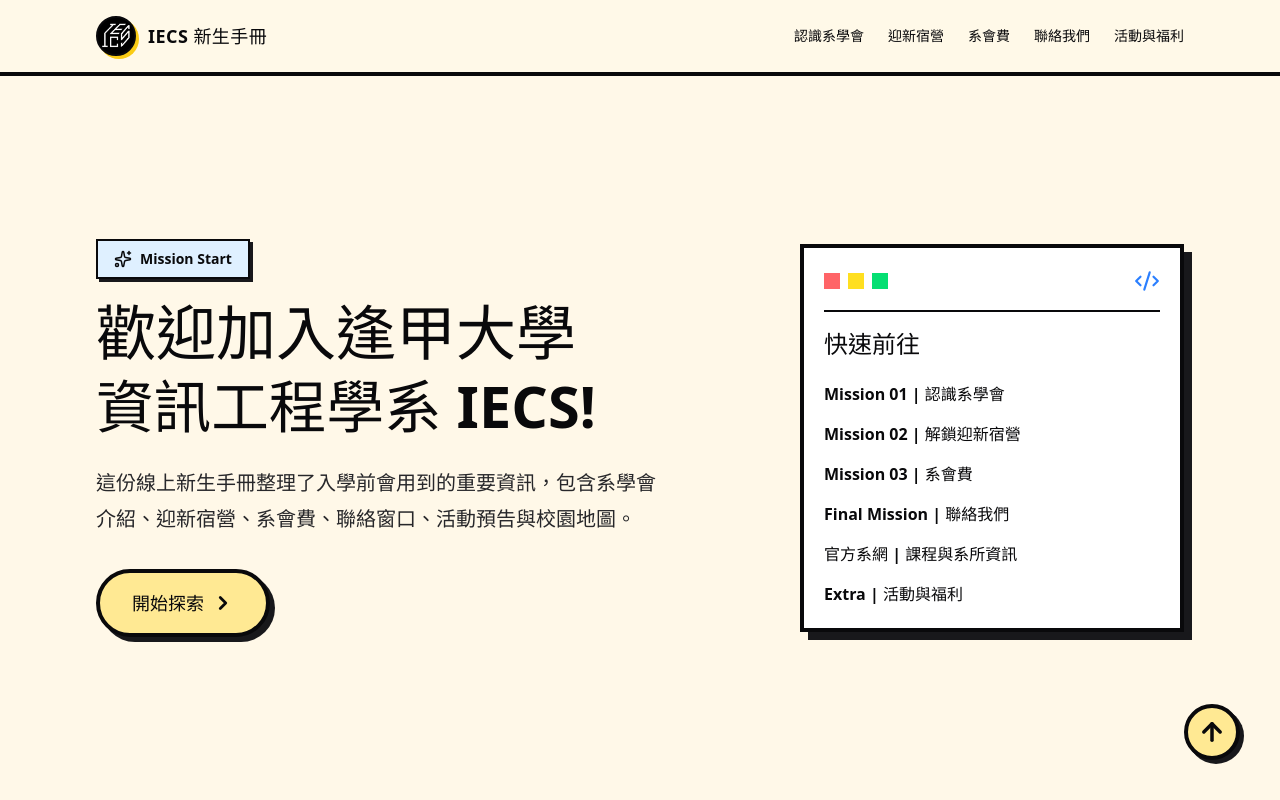
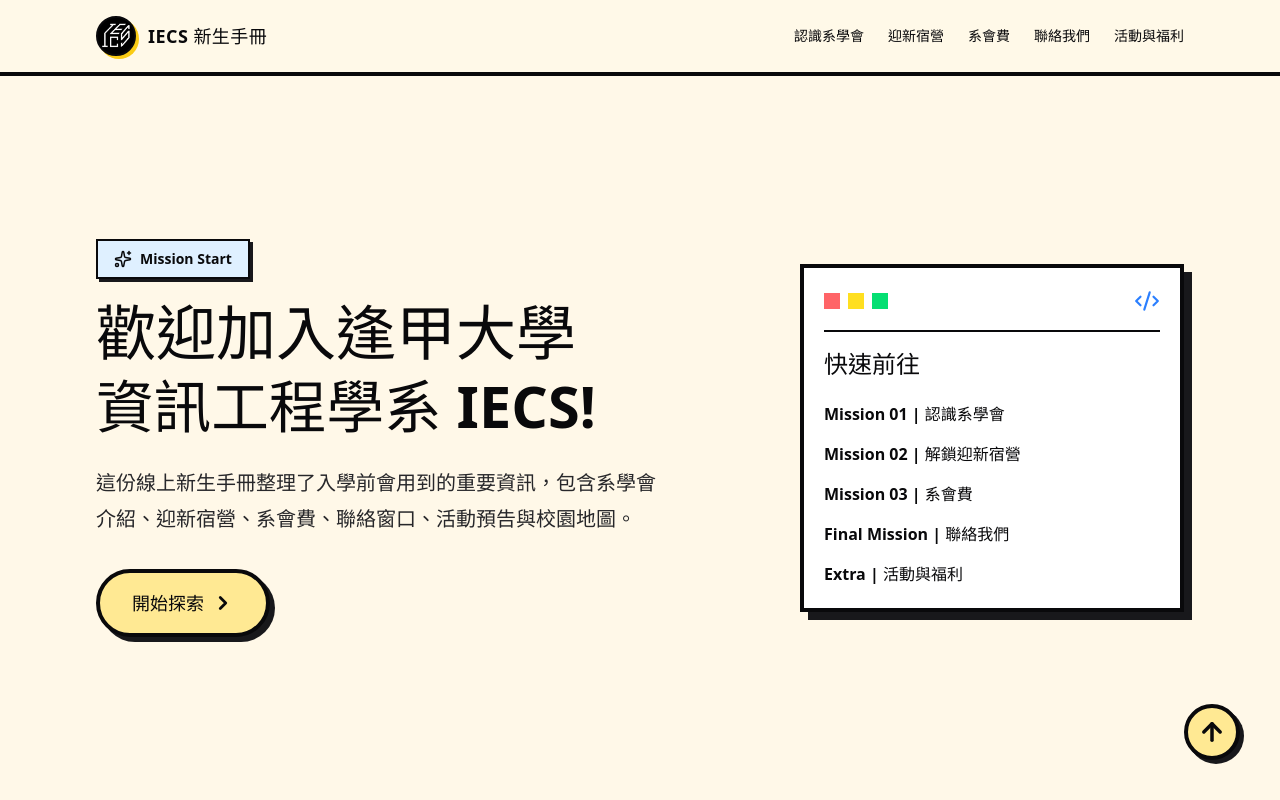
Before and after one commit to AllEnough/iecs_handbook, a React (Vite) app: page / in a window 1280 px wide. Shown: the top 800 px of the page. Built offline with nearby package versions, Linux system fonts and the light colour scheme.

Commit message:
fix: remove official site from quick links

```diff
--- a/src/App.jsx
+++ b/src/App.jsx
@@ -156,16 +156,6 @@
                 <a href="#contact" className="transition hover:text-blue-600 hover:underline">Final Mission | 聯絡我們</a>
               </li>
               <li>
-                <a
-                  href="https://www.iecs.fcu.edu.tw/"
-                  target="_blank"
-                  rel="noopener noreferrer"
-                  className="transition hover:text-blue-600 hover:underline"
-                >
-                  官方系網 | 課程與系所資訊
-                </a>
-              </li>
-              <li>
                 <a href="#schedule" className="transition hover:text-blue-600 hover:underline">Extra | 活動與福利</a>
               </li>
             </ul>
```
